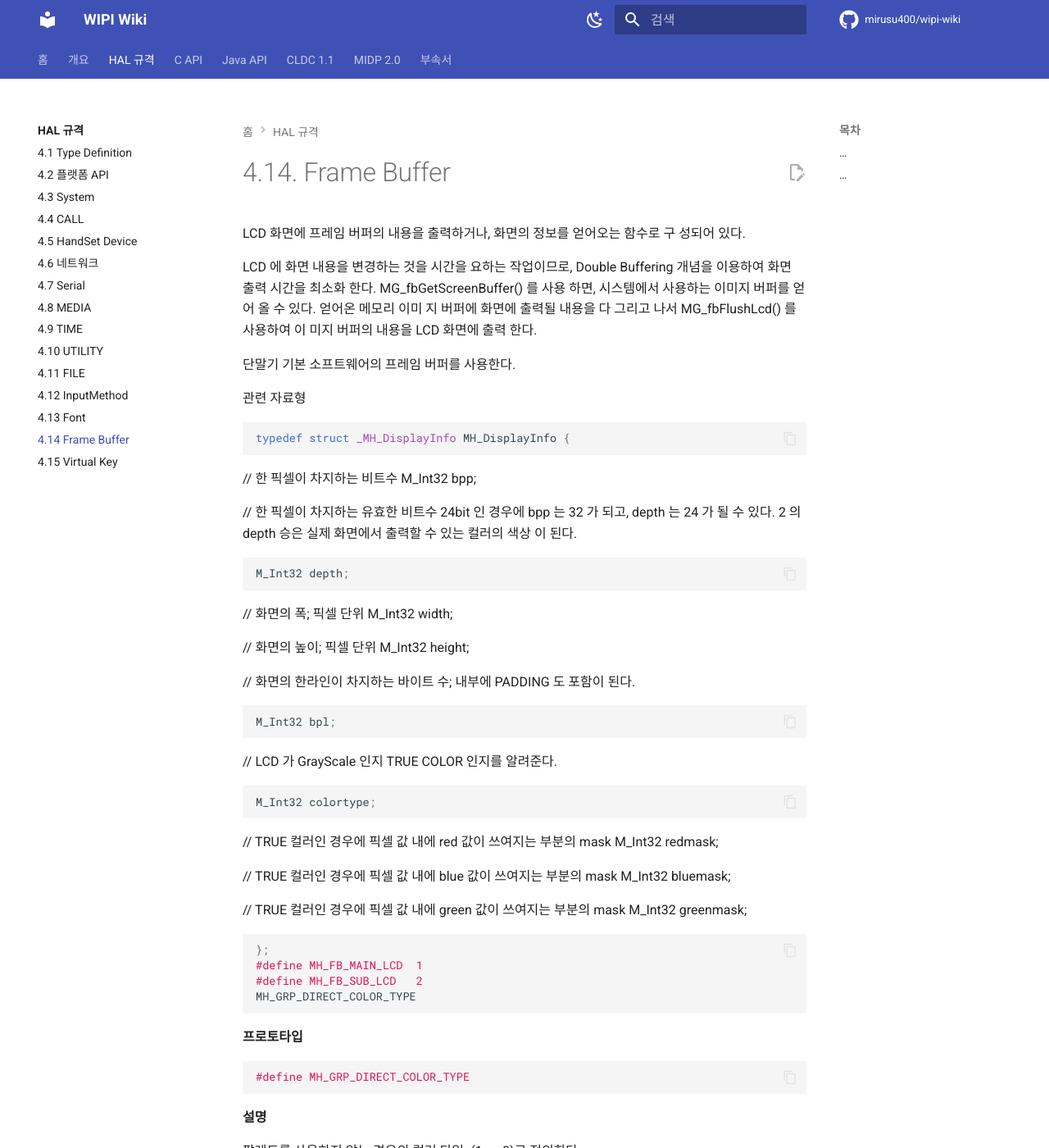
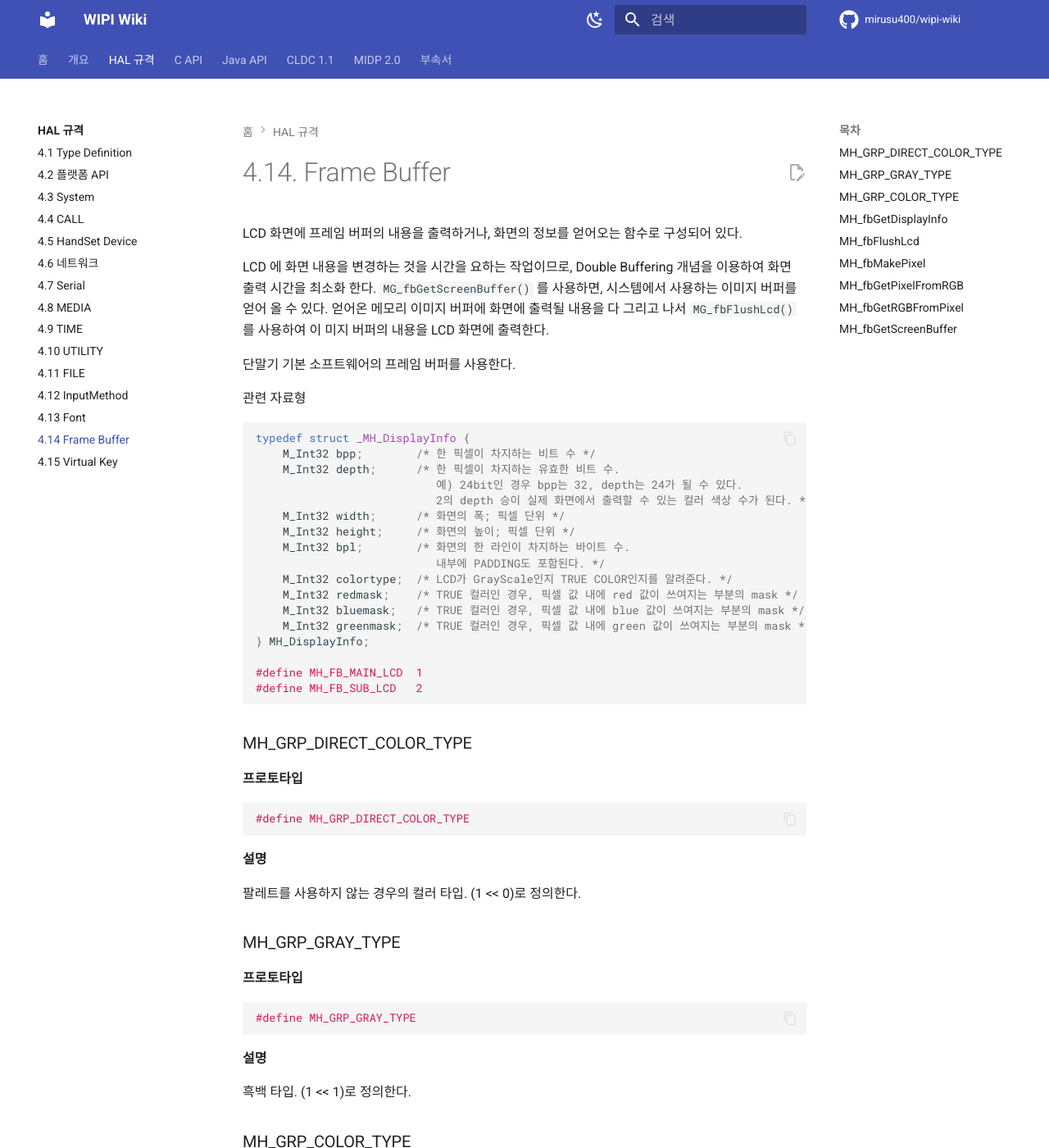
Before and after one commit to mirusu400/wipi-wiki, an MkDocs documentation site: the page built from docs/hal/frame-buffer.md, in a window 1280 px wide and 1400 px high. Shown: the whole window at 82% size. Built offline with MkDocs 1.6.1 and Material for MkDocs 9.7.7, drawn with Linux system fonts in a browser that asks for light colours; comment, search, counter and statistics services are not loaded; some of the changed text lies outside the part shown.

Commit message:
update frame-buffer.md

````diff
--- a/docs/hal/frame-buffer.md
+++ b/docs/hal/frame-buffer.md
@@ -1,53 +1,35 @@
 # 4.14. Frame Buffer
 
-LCD 화면에 프레임 버퍼의 내용을 출력하거나, 화면의 정보를 얻어오는 함수로 구 성되어 있다.
+LCD 화면에 프레임 버퍼의 내용을 출력하거나, 화면의 정보를 얻어오는 함수로 구성되어 있다.
 
-LCD 에 화면 내용을 변경하는 것을 시간을 요하는 작업이므로, Double Buffering 개념을 이용하여 화면 출력 시간을 최소화 한다. MG_fbGetScreenBuffer() 를 사용 하면, 시스템에서 사용하는 이미지 버퍼를 얻어 올 수 있다. 얻어온 메모리 이미 지 버퍼에 화면에 출력될 내용을 다 그리고 나서 MG_fbFlushLcd() 를 사용하여 이 미지 버퍼의 내용을 LCD 화면에 출력 한다.
+LCD 에 화면 내용을 변경하는 것을 시간을 요하는 작업이므로, Double Buffering 개념을 이용하여 화면 출력 시간을 최소화 한다. `MG_fbGetScreenBuffer()` 를 사용하면, 시스템에서 사용하는 이미지 버퍼를 얻어 올 수 있다. 얻어온 메모리 이미지 버퍼에 화면에 출력될 내용을 다 그리고 나서 `MG_fbFlushLcd()` 를 사용하여 이 미지 버퍼의 내용을 LCD 화면에 출력한다.
 
 단말기 기본 소프트웨어의 프레임 버퍼를 사용한다.
 
 관련 자료형
 
 ```c
-typedef struct _MH_DisplayInfo MH_DisplayInfo {
+typedef struct _MH_DisplayInfo {
+    M_Int32 bpp;        /* 한 픽셀이 차지하는 비트 수 */
+    M_Int32 depth;      /* 한 픽셀이 차지하는 유효한 비트 수.
+                           예) 24bit인 경우 bpp는 32, depth는 24가 될 수 있다.
+                           2의 depth 승이 실제 화면에서 출력할 수 있는 컬러 색상 수가 된다. */
+    M_Int32 width;      /* 화면의 폭; 픽셀 단위 */
+    M_Int32 height;     /* 화면의 높이; 픽셀 단위 */
+    M_Int32 bpl;        /* 화면의 한 라인이 차지하는 바이트 수.
+                           내부에 PADDING도 포함된다. */
+    M_Int32 colortype;  /* LCD가 GrayScale인지 TRUE COLOR인지를 알려준다. */
+    M_Int32 redmask;    /* TRUE 컬러인 경우, 픽셀 값 내에 red 값이 쓰여지는 부분의 mask */
+    M_Int32 bluemask;   /* TRUE 컬러인 경우, 픽셀 값 내에 blue 값이 쓰여지는 부분의 mask */
+    M_Int32 greenmask;  /* TRUE 컬러인 경우, 픽셀 값 내에 green 값이 쓰여지는 부분의 mask */
+} MH_DisplayInfo;
+
+#define MH_FB_MAIN_LCD  1
+#define MH_FB_SUB_LCD   2
 ```
 
-// 한 픽셀이 차지하는 비트수 M_Int32 bpp;
+### MH_GRP_DIRECT_COLOR_TYPE
 
-// 한 픽셀이 차지하는 유효한 비트수 24bit 인 경우에 bpp 는 32 가 되고, depth 는 24 가 될 수 있다. 2 의 depth 승은 실제 화면에서 출력할 수 있는 컬러의 색상 이 된다.
-
-```c
-M_Int32 depth;
-```
-
-// 화면의 폭; 픽셀 단위 M_Int32 width;
-
-// 화면의 높이; 픽셀 단위 M_Int32 height;
-
-// 화면의 한라인이 차지하는 바이트 수; 내부에 PADDING 도 포함이 된다.
-
-```c
-M_Int32 bpl;
-```
-
-// LCD 가 GrayScale 인지 TRUE COLOR 인지를 알려준다.
-
-```c
-M_Int32 colortype;
-```
-
-// TRUE 컬러인 경우에 픽셀 값 내에 red 값이 쓰여지는 부분의 mask M_Int32 redmask;
-
-// TRUE 컬러인 경우에 픽셀 값 내에 blue 값이 쓰여지는 부분의 mask M_Int32 bluemask;
-
-// TRUE 컬러인 경우에 픽셀 값 내에 green 값이 쓰여지는 부분의 mask M_Int32 greenmask;
-
-```c
-};
-#define MH_FB_MAIN_LCD	1
-#define MH_FB_SUB_LCD	2
-MH_GRP_DIRECT_COLOR_TYPE
-```
 
 **프로토타입**
 
@@ -59,9 +41,8 @@ MH_GRP_DIRECT_COLOR_TYPE
 
 팔레트를 사용하지 않는 경우의 컬러 타입. (1 << 0)로 정의한다.
 
-```c
-MH_GRP_GRAY_TYP E
-```
+
+### MH_GRP_GRAY_TYPE
 
 **프로토타입**
 
@@ -73,9 +54,8 @@ MH_GRP_GRAY_TYP E
 
 흑백 타입. (1 << 1)로 정의한다.
 
-```c
-MH_GRP_COLOR_TYPE
-```
+
+### MH_GRP_COLOR_TYPE
 
 **프로토타입**
 
@@ -87,15 +67,14 @@ MH_GRP_COLOR_TYPE
 
 컬러 타입. (1 << 2)로 정의한다.
 
-```c
-MH_fbGetDisplayInfo
-```
+
+### MH_fbGetDisplayInfo
 
 **설명**
 
-화면 관련된 정보를 얻어 온다.
+화면 관련된 정보를 얻어온다.
 
-screen 에 해당하는 화면 정보를 얻어 온다. screen 값은 MH_FB_MAIN_LCD 나 MH_FB_SUB_LCD 둘 중 하나가 될 수 있다. MH_FB_MAIN_LCD 는 모든 단말기에 존재하 는 LCD 이지만, MH_FB_SUB_LCD 는 듀얼 폴더와 같이 부가적인 LCD 로써 단말기에 따라서 존재할 수도 있고 존재 하지 않을 수도 있다.
+screen 에 해당하는 화면 정보를 얻어 온다. screen 값은 `MH_FB_MAIN_LCD` 나 `MH_FB_SUB_LCD` 둘 중 하나가 될 수 있다. `MH_FB_MAIN_LCD` 는 모든 단말기에 존재하 는 LCD 이지만, `MH_FB_SUB_LCD` 는 듀얼 폴더와 같이 부가적인 LCD 로써 단말기에 따라서 존재할 수도 있고 존재 하지 않을 수도 있다.
 
 **프로토타입**
 
@@ -105,9 +84,8 @@ void MH_fbGetDisplayInfo (M_Int32 screen,MH_DisplayInfo*  displayinfo)
 
 **매개 변수**
 
-[in]	screen	스크린 번호: MH_FB_MAIN_LCD, MH_FB_SUB_LCD 둘 중 하나가 될 수 있다.
-
-[out]displayinfo	스크린 정보
+- `screen` - [in] 스크린 번호: `MH_FB_MAIN_LCD`, `MH_FB_SUB_LCD` 둘 중 하나가 될 수 있다.
+- `displayinfo` - [out] 스크린 정보
 
 **반환 값**
 
@@ -121,9 +99,9 @@ void MH_fbGetDisplayInfo (M_Int32 screen,MH_DisplayInfo*  displayinfo)
 
 없음
 
-```c
-MH_fbFlushLcd 설명
-```
+### MH_fbFlushLcd
+
+**설명**
 
 LCD 화면에 내부 스크린 프레임 버퍼의 내용을 출력시킨다.
 
@@ -155,9 +133,9 @@ M_Int32 screen, M_Int32 x, M_Int32 y, M_Int32 w, M_Int32 h
 
 없음
 
-```c
-MH_fbMakePixel 설명
-```
+### MH_fbMakePixel
+
+**설명**
 
 지정한 0xRRGGBB 값에 해당하는 픽셀 값을 얻어 온다.
 
@@ -169,7 +147,7 @@ M_Int32 MH_fbMakePixel (M_Int32 color)
 
 **매개 변수**
 
-- `color` — 0xRRGGBB 의 color 값
+- `color` - [in] 0xRRGGBB 의 color 값
 
 **반환 값**
 
@@ -183,9 +161,10 @@ M_Int32 MH_fbMakePixel (M_Int32 color)
 
 없음
 
-```c
-MH_fbGetPixelFromRGB 설명
-```
+
+### MH_fbGetPixelFromRGB
+
+**설명**
 
 지정한 r, g, b 값에 해당하는 픽셀 값을 얻어 온다.
 
@@ -213,26 +192,24 @@ M_Int32 MH_fbGetPixelFromRGB (M_Int32 r, M_Int32 g, M_Int32 b)
 
 없음
 
-```c
-MH_fbGetRGBFromPixel 설명
-```
+### MH_fbGetRGBFromPixel
+
+**설명**
 
 지정한 픽셀 값의 빨강, 파랑, 녹색의 값을 얻어 온다.
 
 **프로토타입**
 
 ```c
-M_Int32 MH_fbGetRGBFromPixel (M_Int32 pixel, M_Int32 *r, M_Int32	*g, M_Int32 *b)
+M_Int32 MH_fbGetRGBFromPixel (M_Int32 pixel, M_Int32 *r, M_Int32 *g, M_Int32 *b)
 ```
 
 **매개 변수**
 
-```c
-pixel – 픽셀 값
-```
-- `r` — 빨강색(0-255)
-- `g` — 녹색(0-255)
-- `b` — 파랑색(0-255)
+- `pixel` – [in] 픽셀 값
+- `r` - 빨강색(0-255)
+- `g` - 녹색(0-255)
+- `b` - 파랑색(0-255)
 
 **반환 값**
 
@@ -246,27 +223,18 @@ pixel – 픽셀 값
 
 없음
 
-```c
-MH_fbGetScreenBuffer 설명
-```
+### MH_fbGetScreenBuffer
+
+**설명**
 
 스크린 프레임 버퍼를 돌려준다.
 
-기본적으로 LCD 인터페이스 하는 속도가 현저하게 느리므로 LCD 의 출력되고 있는 내용을 호스트 메모리에 저장해 놓고 있어야 한다. 이러한 시스템에서 사용하는 스크린 프레임 버퍼를 돌려준다. 스크린 프레임 버퍼는 LCD 에 출력할 수 있는 크 기 -(bits per pixel * width + padding) / 8 * height-만큼 잡혀야 하며, 그 위 치가 변경 되서는 안된다.
+
+기본적으로 LCD 인터페이스 하는 속도가 현저하게 느리므로 LCD 의 출력되고 있는 내용을 호스트 메모리에 저장해 놓고 있어야 한다. 이러한 시스템에서 사용하는 스크린 프레임 버퍼를 돌려준다. 스크린 프레임 버퍼는 LCD 에 출력할 수 있는 크기 `[(bits per pixel * width + padding) / 8 * height]` 만큼 잡혀야 하며, 그 위치가 변경 되서는 안된다.
 
 Dual LCD 의 경우에 대부분 주 LCD 와 보조 LCD 의 depth(색상 표현 개수)가 다른 경우가 있지만, 넘겨 주는 타입은 주 LCD 와 같은 형태의 데이타가 넘어가는 것을 가정한다. 만일 보조 LCD 의 데이타 타입이 다르다면, MG_fbFlushLcd 함수 내에서 적절한 변형 과정(가장 근접한 색상을 해당 점에 출력하는 과정)을 거쳐 LCD 에 출력하도록 한다. 데이타는 LCD 화면의 상단 좌측의 점으로 부터 시작하여 좌측으 로 가는 방향의 픽셀 값을 연속적으로 저장한다. 아래 그림을 참조하십시요.
 
-```c
-(1,1) (2,1) (3,1)	…	(1,2) (2,2) (3,2)	…
-```
-
-### …
-
-### …
-
-```c
-Pixel 크기(LCD가 16bit 색상일때는 2byte가 되고, 8bit일때는 1byte가 됨)
-```
+![alt text](../assets/figures/hal/framebuffer-img.png)
 
 **프로토타입**
 
@@ -276,7 +244,7 @@ M_Uint8* MH_fbGetScreenBuffer (M_Int32 lcd_num)
 
 **매개 변수**
 
-- `lcd_num` — [in] 화면 인덱스(0; 주화면 1; 보조 LCD 화면)
+- `lcd_num` - [in] 화면 인덱스(0; 주화면 1; 보조 LCD 화면)
 
 **반환 값**
 
````
Also changed, not shown: other parts of docs/hal/frame-buffer.md (+9 -9 lines), docs/assets/figures/hal/framebuffer-img.png (added).
